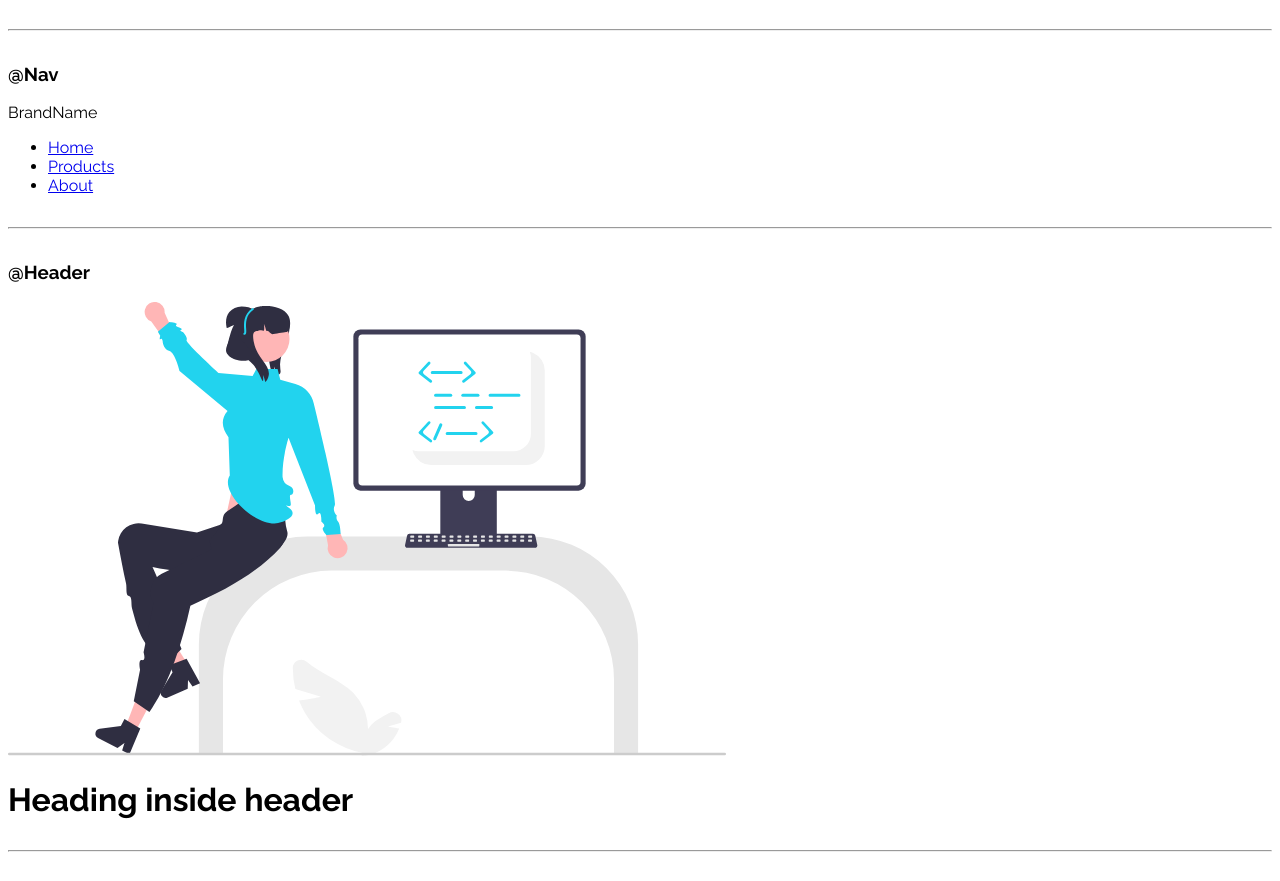
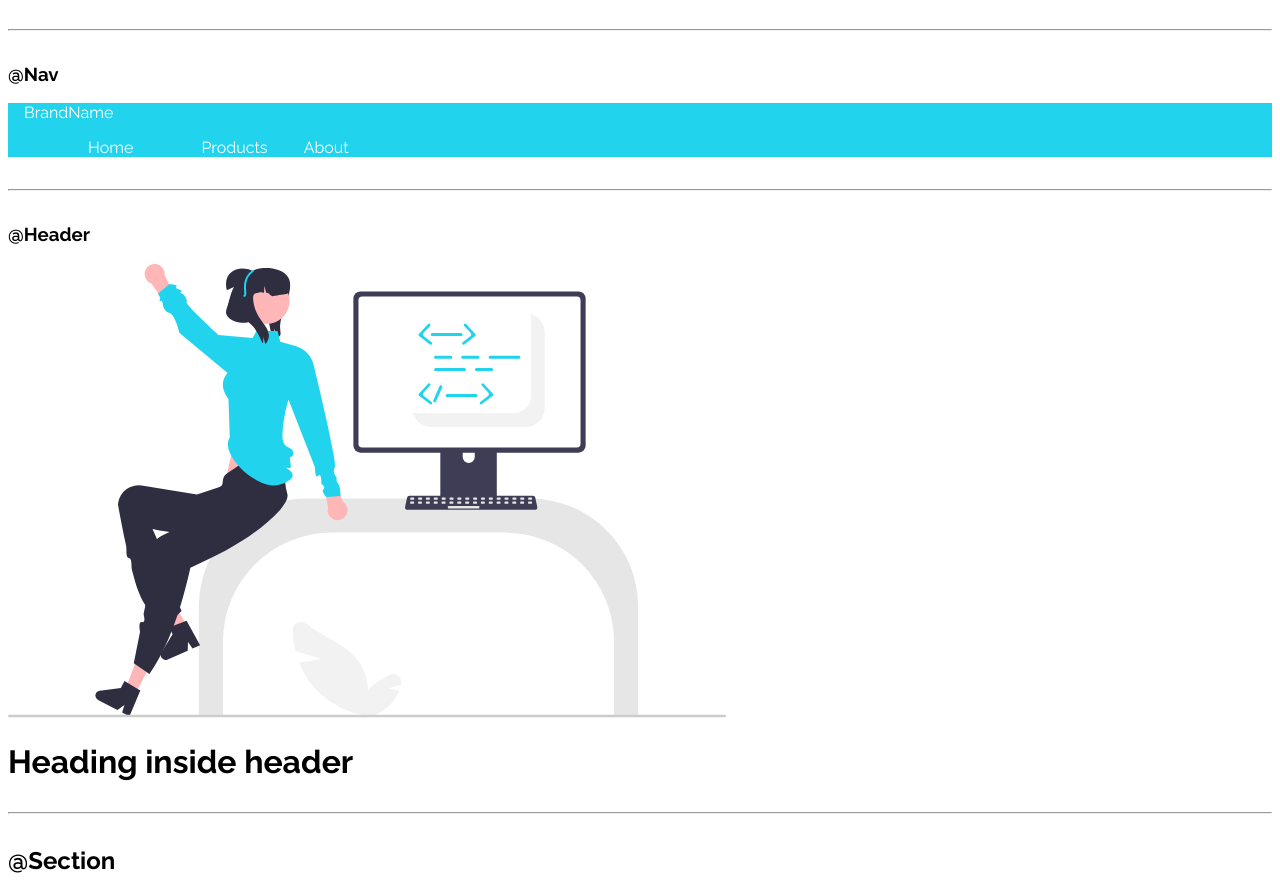
Before and after one commit to Aaditya2609/MyPortfolio, a plain HTML site: page components.html in a window 1280 px wide. Shown: the part 1326-2207 px from the top of the page. Drawn offline with Linux system fonts and the light colour scheme.

Commit message:
navigation

```diff
--- a/components.html
+++ b/components.html
@@ -65,17 +65,17 @@
     <hr>
 
     <h3>@Nav</h3>
-    <nav>
-        <div>BrandName</div>
-        <ul>
-            <li>
-                <a href="/">Home</a>
+    <nav class="navigation container">
+        <div class="nav-brand">BrandName</div>
+        <ul class="list-non-bullet">
+            <li class="list-item-inline">
+                <a class="link" href="/">Home</a>
             </li>
-            <li>
-                <a href="/">Products</a>
+            <li class="list-item-inline">
+                <a class="link" href="/"></a>Products</a>
             </li>
-            <li>
-                <a href="/">About</a>
+            <li class="list-item-inline">
+                <a class="link" href="/">About</a>
             </li>
         </ul>
     </nav>
--- a/styles.css
+++ b/styles.css
@@ -52,3 +52,15 @@ hr
     display: inline;
     padding: 0rem 0.5rem;
 }
+
+/* Navigation */
+.navigation
+{
+    background-color: var(--primary-color);
+    color:white;
+
+}
+.navigation .link
+{
+    color: white;
+}
```
